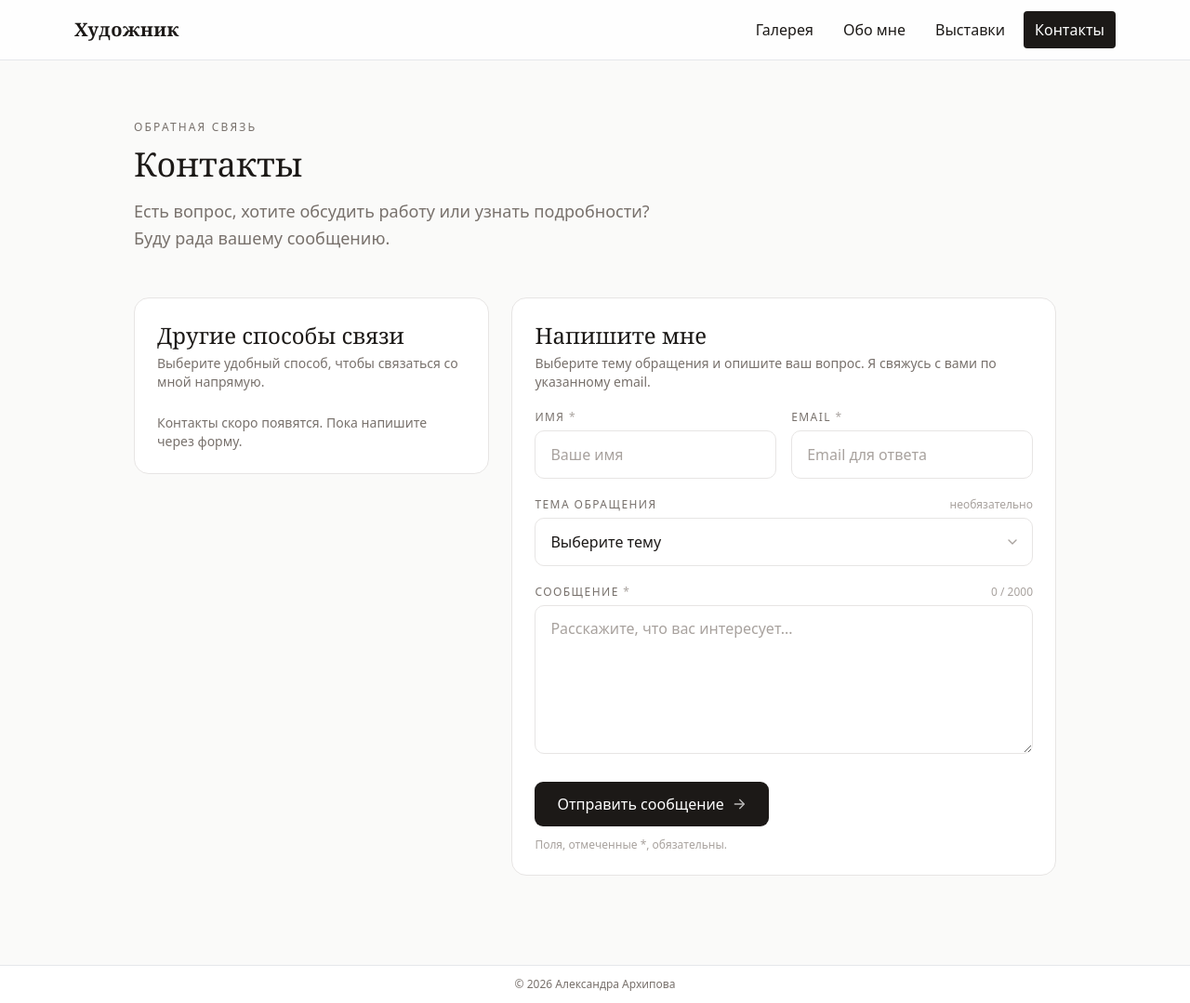
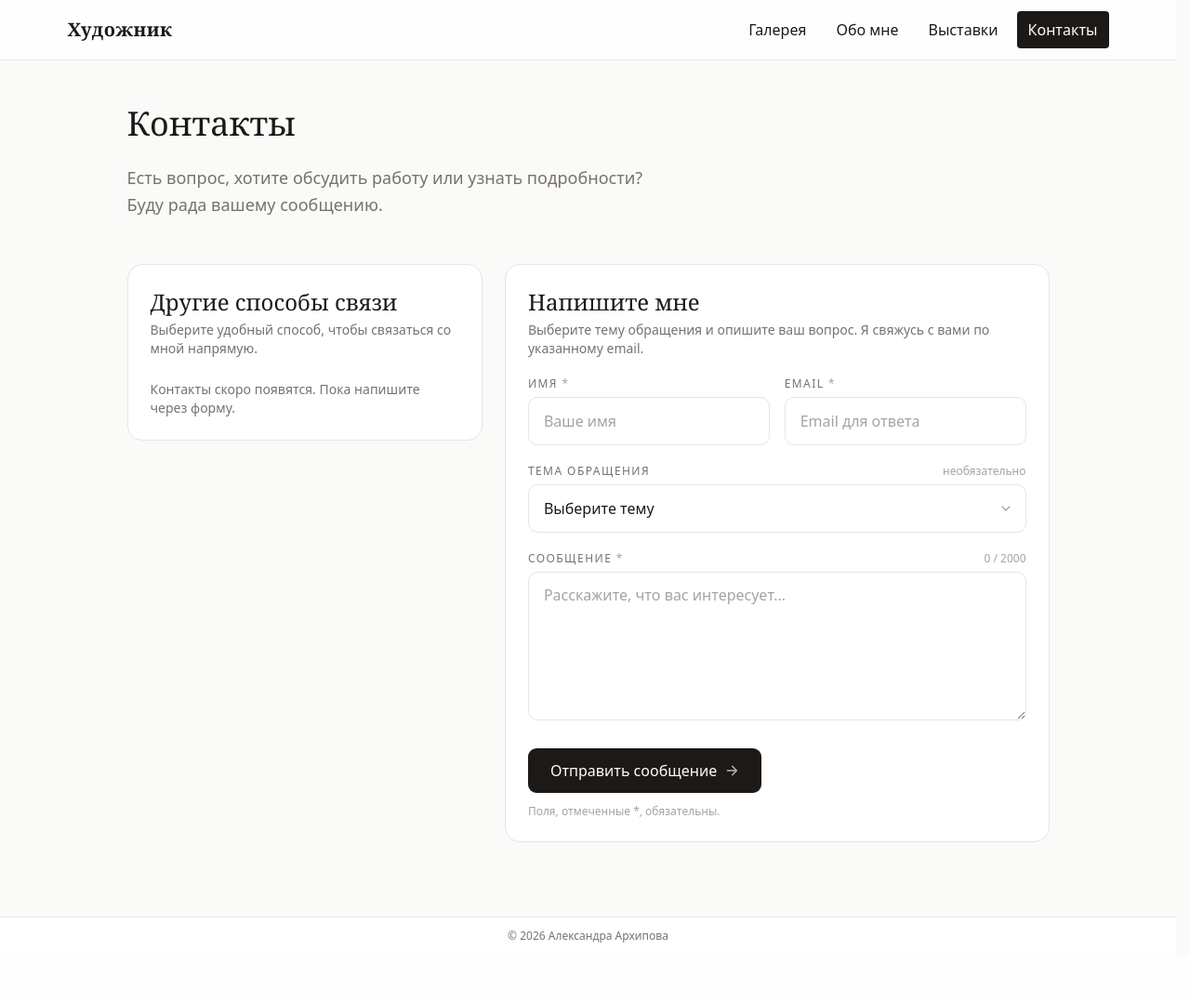
Before and after one commit to Riccaruga/site, a Django app: page /contacts/ in a window 1280 px wide. Shown: the whole page at 93% size. After the commit the page ends 1014 px from the top, so only its background shows below. Run offline with Django 5.2, Linux system fonts and the light colour scheme; some libraries are stand-ins or nearby versions.

Commit message:
Unify page spacing and content widths
Standardize content widths, heading sizes, and vertical spacing across the main pages. Keep the vertical scrollbar gutter stable to reduce layout shifts.

```diff
--- a/static/css/style.css
+++ b/static/css/style.css
@@ -1,4 +1,5 @@
-html, body { overflow-x: hidden; }
+html { overflow-x: hidden; overflow-y: scroll; scrollbar-gutter: stable; }
+body { overflow-x: hidden; }
 body { font-family: system-ui, -apple-system, "Segoe UI", Roboto, sans-serif; -webkit-tap-highlight-color: transparent; }
 .font-serif { font-family: Georgia, "Times New Roman", serif; }
 img { max-width: 100%; height: auto; }
--- a/templates/core/about.html
+++ b/templates/core/about.html
@@ -1,8 +1,8 @@
 {% extends "base.html" %}
 {% block title %}Обо мне — {{ profile.name }}{% endblock %}
 {% block content %}
-<section class="max-w-4xl mx-auto px-4 py-8 md:py-12">
-  <h1 class="text-2xl md:text-3xl font-serif mb-6">Обо мне</h1>
+<section class="max-w-5xl mx-auto px-4 py-8 md:py-12">
+  <h1 class="text-3xl md:text-4xl font-serif mb-6">Обо мне</h1>
   <div class="grid md:grid-cols-3 gap-8">
     <div>
       {% if profile.photo %}
--- a/templates/core/contacts.html
+++ b/templates/core/contacts.html
@@ -2,10 +2,9 @@
 {% block title %}Контакты — {{ artist_profile.name|default:"Художник" }}{% endblock %}
 {% block content %}
 <section class="bg-stone-50">
-  <div class="max-w-5xl mx-auto px-4 py-12 md:py-16">
+  <div class="max-w-5xl mx-auto px-4 py-8 md:py-12">
     <div class="max-w-2xl mb-10 md:mb-12">
-      <p class="text-xs font-medium uppercase tracking-[0.18em] text-stone-500 mb-3">ОБРАТНАЯ СВЯЗЬ</p>
-      <h1 class="text-3xl md:text-4xl font-serif mb-4 leading-tight">Контакты</h1>
+      <h1 class="text-3xl md:text-4xl font-serif mb-6">Контакты</h1>
       <p class="text-lg text-stone-500 leading-relaxed">
         Есть вопрос, хотите обсудить работу или узнать подробности?<br>Буду рада вашему сообщению.
       </p>
--- a/templates/core/home.html
+++ b/templates/core/home.html
@@ -1,7 +1,7 @@
 {% extends "base.html" %}
 {% block title %}{% if profile and profile.meta_title %}{{ profile.meta_title }}{% elif profile %}{{ profile.name }}{% else %}Художник — живопись{% endif %}{% endblock %}
 {% block content %}
-<section class="max-w-6xl mx-auto px-4 py-8 md:py-12">
+<section class="max-w-5xl mx-auto px-4 py-8 md:py-12">
   <div class="grid md:grid-cols-2 gap-6 md:gap-10 items-center">
     <div>
       <h1 class="text-3xl md:text-5xl font-serif mb-4 break-words">{% if profile %}{{ profile.name }}{% else %}Художник{% endif %}</h1>
--- a/templates/exhibitions/list.html
+++ b/templates/exhibitions/list.html
@@ -1,8 +1,8 @@
 {% extends "base.html" %}
 {% block title %}Выставки — {{ artist_profile.name|default:"Художник" }}{% endblock %}
 {% block content %}
-<section class="max-w-4xl mx-auto px-4 py-8 md:py-12">
-  <h1 class="text-2xl md:text-3xl font-serif mb-6">Выставки</h1>
+<section class="max-w-5xl mx-auto px-4 py-8 md:py-12">
+  <h1 class="text-3xl md:text-4xl font-serif mb-6">Выставки</h1>
 
   <h2 class="text-xl font-medium mb-3">Текущие</h2>
   {% if current %}
--- a/templates/gallery/detail.html
+++ b/templates/gallery/detail.html
@@ -2,7 +2,7 @@
 {% block title %}{{ artwork.title }} — {{ artist_profile.name|default:"Художник" }}{% endblock %}
 {% block meta_description %}{{ artwork.title }}, {{ artwork.technique }}{% if artwork.year %}, {{ artwork.year }}{% endif %}. {{ artwork.description|truncatewords:20 }}{% endblock %}
 {% block content %}
-<section class="max-w-6xl mx-auto px-4 py-6 md:py-10">
+<section class="max-w-5xl mx-auto px-4 py-8 md:py-12">
   <a href="{% url 'gallery:list' %}" class="inline-block text-sm underline text-stone-500 py-2 min-h-[44px]">← Назад в галерею</a>
   <div class="grid md:grid-cols-2 gap-6 md:gap-10 mt-2 md:mt-4">
     <div>
--- a/templates/gallery/list.html
+++ b/templates/gallery/list.html
@@ -1,8 +1,8 @@
 {% extends "base.html" %}
 {% block title %}Галерея — {{ artist_profile.name|default:"Художник" }}{% endblock %}
 {% block content %}
-<section class="max-w-6xl mx-auto px-4 py-6 md:py-10">
-  <h1 class="text-2xl md:text-3xl font-serif mb-4 md:mb-6">Галерея</h1>
+<section class="max-w-5xl mx-auto px-4 py-8 md:py-12">
+  <h1 class="text-3xl md:text-4xl font-serif mb-6">Галерея</h1>
 
   {% if artworks %}
   <div class="grid grid-cols-2 md:grid-cols-3 lg:grid-cols-3 gap-2 md:gap-4">
```
